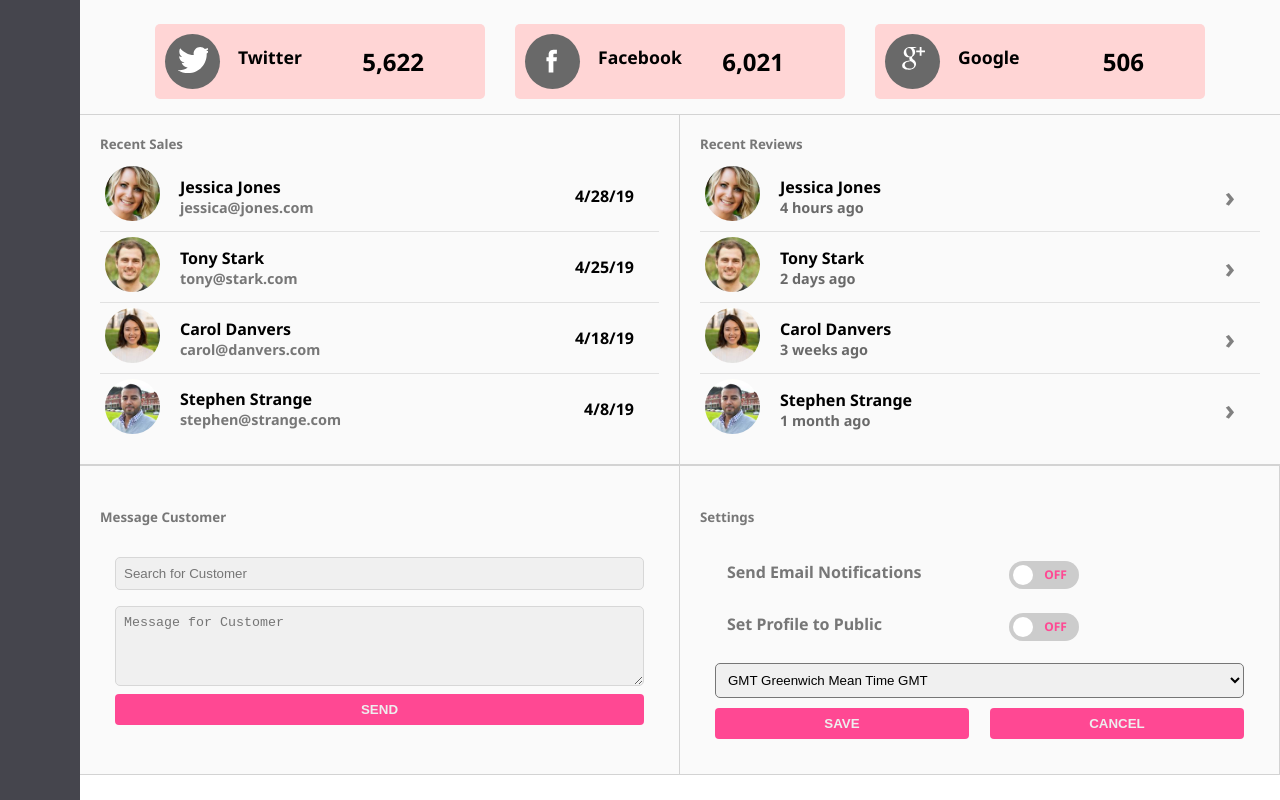
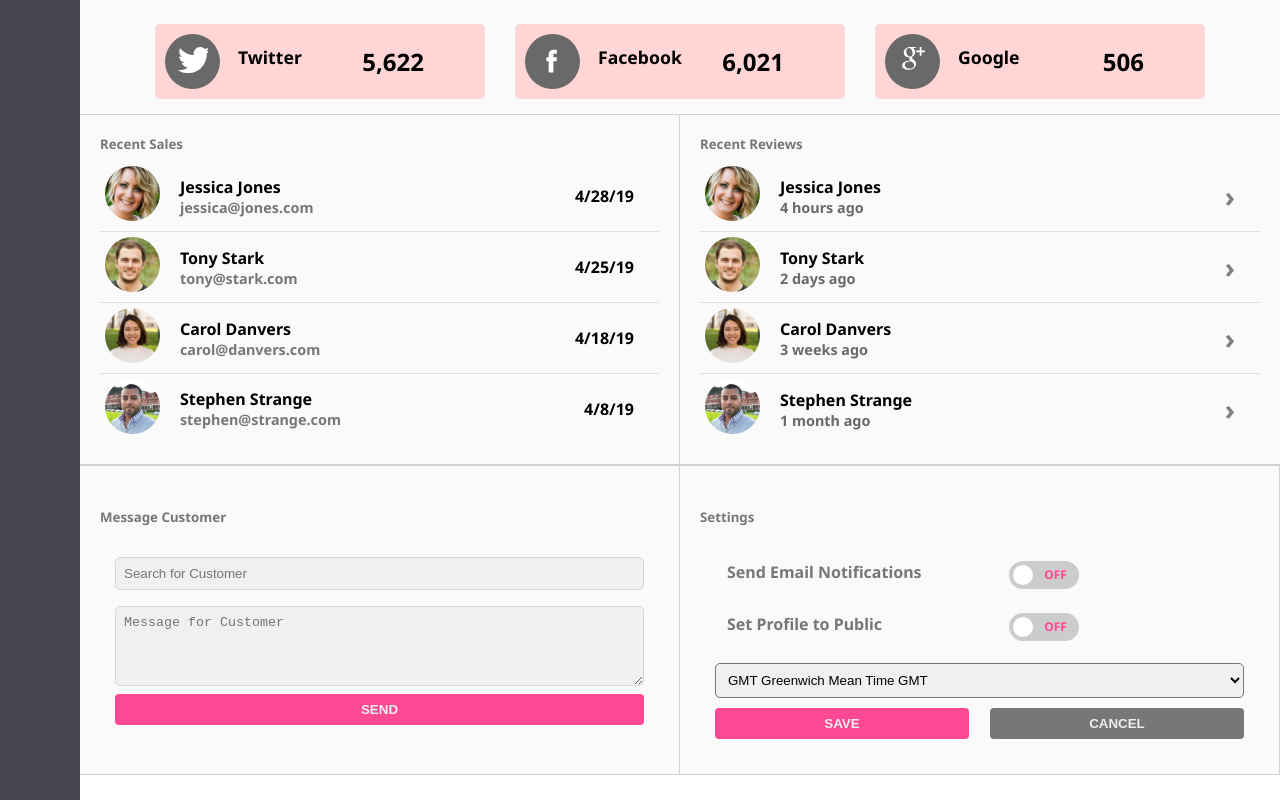
Before and after one commit to awillem/FEWD_7_WebApp_Dashboard, a plain HTML site: page index.html in a window 1280 px wide. Shown: the part 1288-2088 px from the top of the page. Drawn offline with nearby package versions, Linux system fonts and the light colour scheme.

Commit message:
updated cancel button color

```diff
--- a/css/styles.css
+++ b/css/styles.css
@@ -572,6 +572,10 @@ button:active {
   background: #ff4894a2;
 }
 
+button+button {
+  background: #777;
+}
+
 select {
   border-radius: 5px;
   width: 100%;
```
